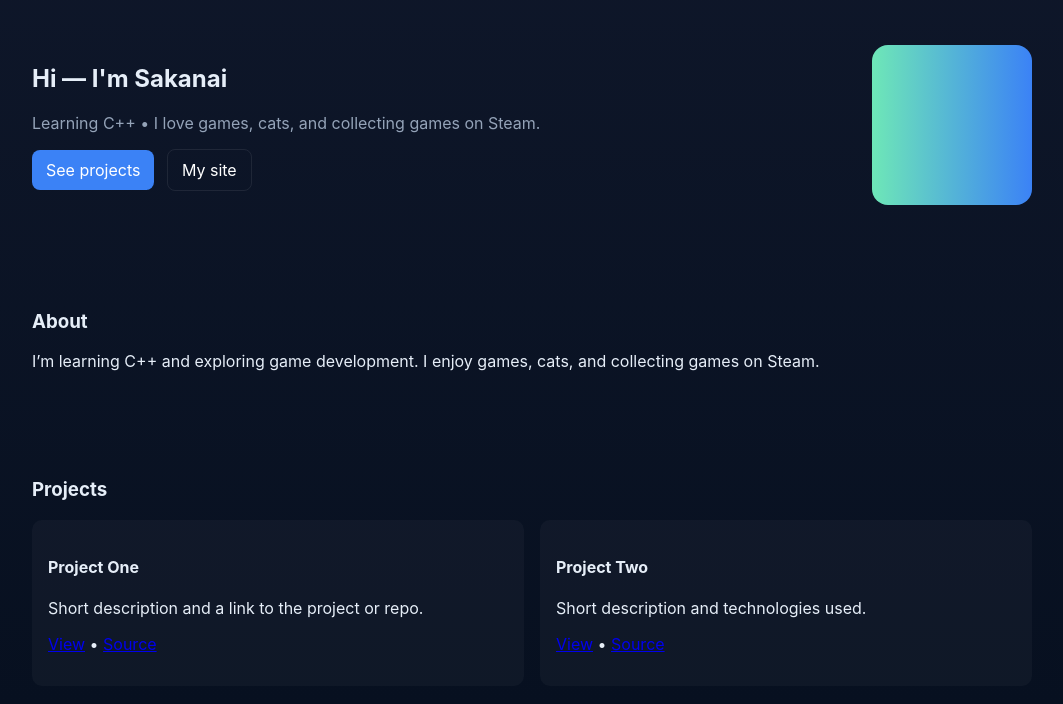
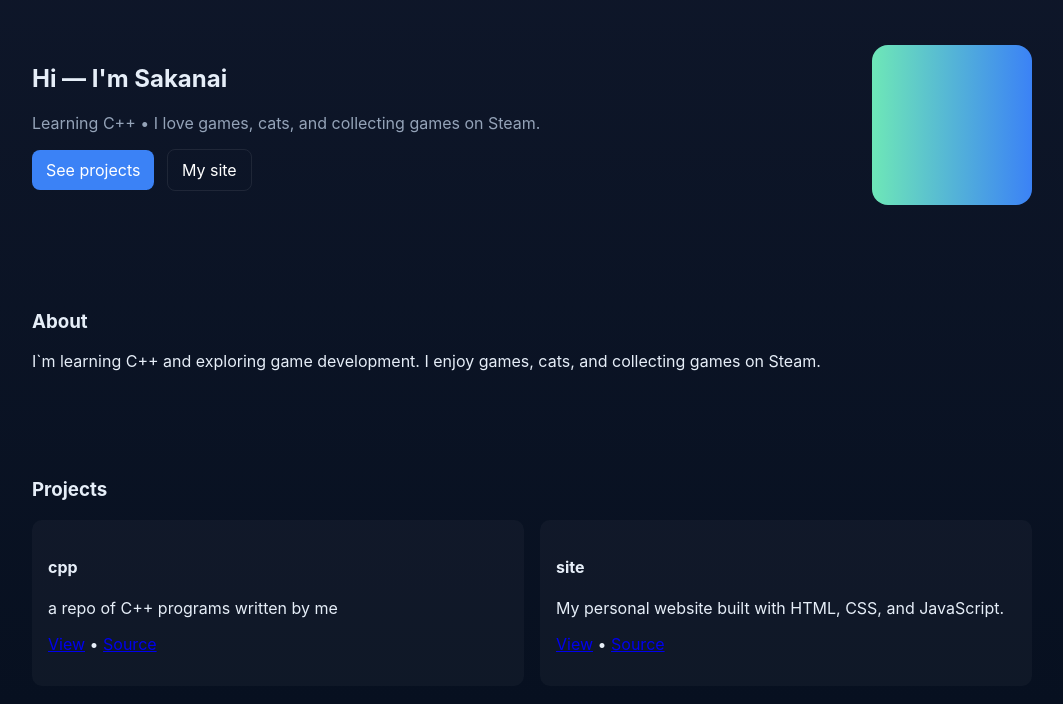
Before and after one commit to santakameow/sakanai.space, a plain HTML site: page index.html in a window 1280 px wide. Shown: the part 96-800 px from the top of the page, without its empty margins (108-1171 px from the left). Drawn offline with Linux system fonts and the light colour scheme.

Commit message:
Update portfolio details and project descriptions in index.html

```diff
--- a/index.html
+++ b/index.html
@@ -3,7 +3,7 @@
   <head>
     <meta charset="utf-8" />
     <meta name="viewport" content="width=device-width,initial-scale=1" />
-    <title>Your Name — Portfolio</title>
+    <title>meow</title>
     <link rel="stylesheet" href="styles.css" />
   </head>
   <body>
@@ -46,21 +46,21 @@
 
       <section id="about" class="container section about">
         <h3>About</h3>
-        <p>I’m learning C++ and exploring game development. I enjoy games, cats, and collecting games on Steam.</p>
+        <p>I`m learning C++ and exploring game development. I enjoy games, cats, and collecting games on Steam.</p>
       </section>
 
       <section id="projects" class="container section projects">
         <h3>Projects</h3>
         <ul class="project-list">
           <li class="project-item">
-            <h4>Project One</h4>
-            <p>Short description and a link to the project or repo.</p>
-            <p><a href="#">View</a> • <a href="#">Source</a></p>
+            <h4>cpp</h4>
+            <p>a repo of C++ programs written by me</p>
+            <p><a href="https://github.com/santakameow/cpp">View</a> • <a href="https://github.com/santakameow/cpp">Source</a></p>
           </li>
           <li class="project-item">
-            <h4>Project Two</h4>
-            <p>Short description and technologies used.</p>
-            <p><a href="#">View</a> • <a href="#">Source</a></p>
+            <h4>site</h4>
+            <p>My personal website built with HTML, CSS, and JavaScript.</p>
+            <p><a href="https://sakanai.space/">View</a> • <a href="https://github.com/santakameow/sakanai.space">Source</a></p>
           </li>
         </ul>
       </section>
```
